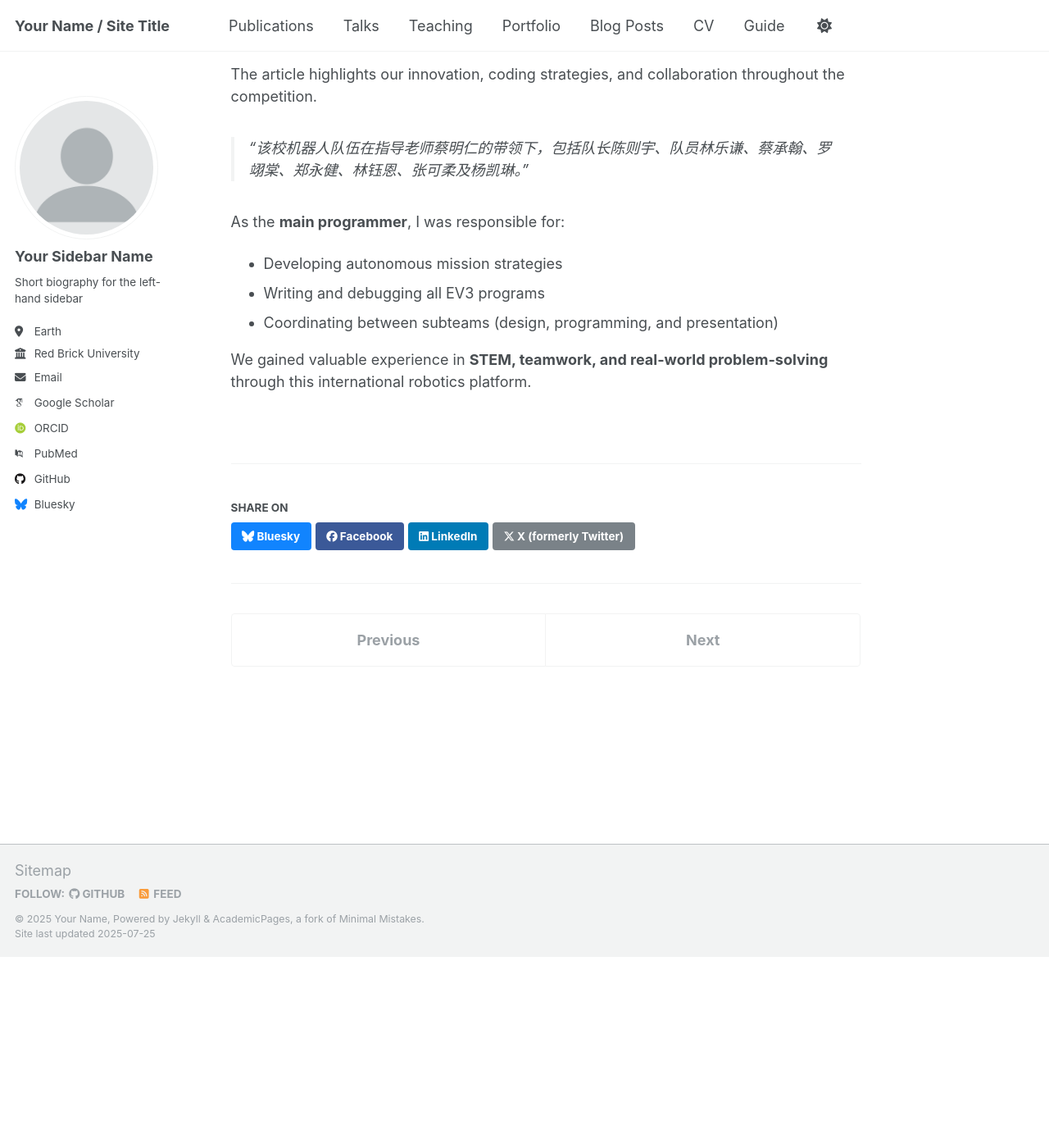
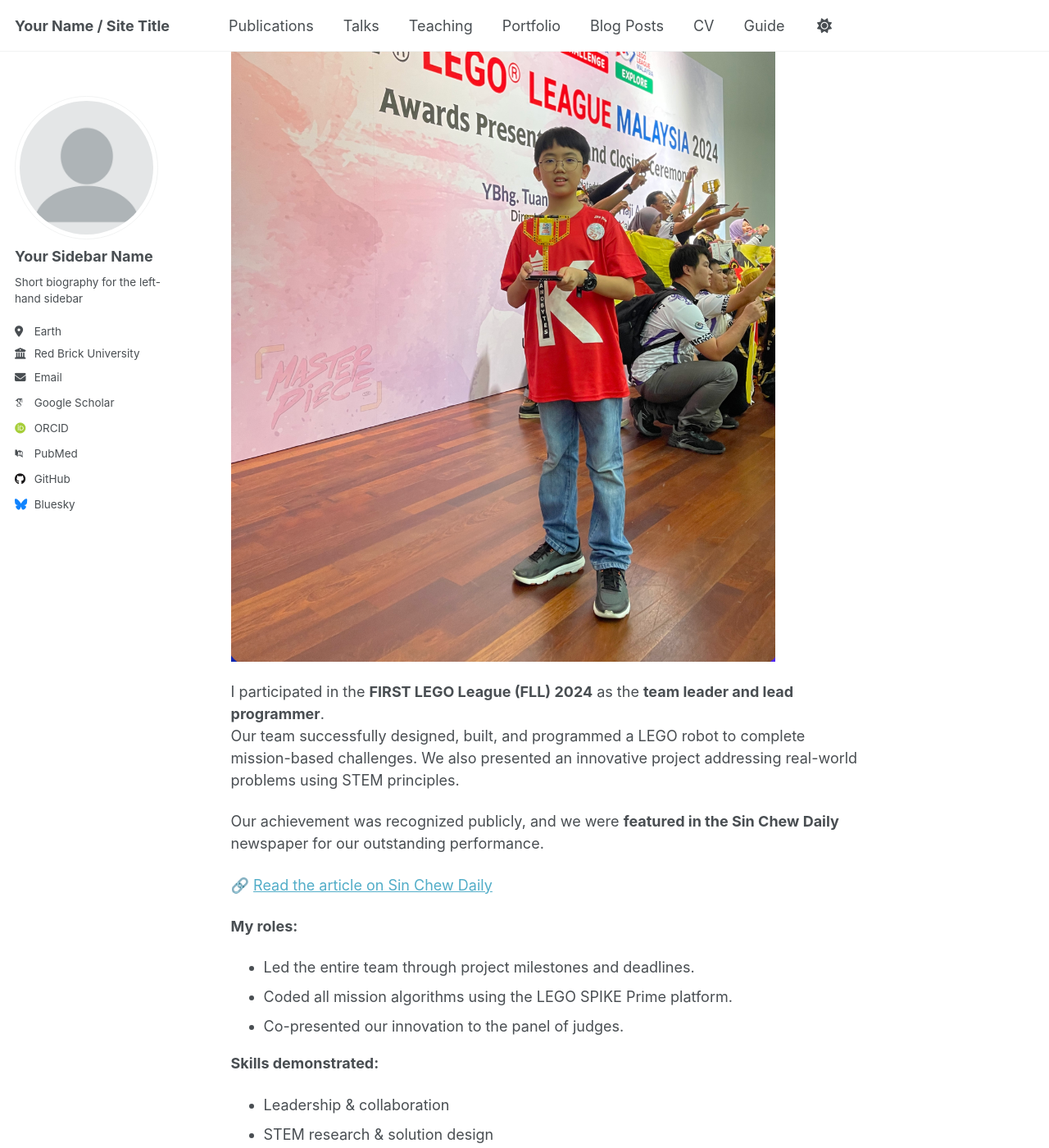
Before and after one commit to zhe-yue922/zhe-yue922.github.io, a Jekyll site: the page built from _portfolio/portfolio-1.md, in a window 1280 px wide and 1400 px high, scrolled down 355 px. Shown: the whole window at 82% size. Built offline with Jekyll 4.4.1, drawn with Linux system fonts in a browser that asks for light colours; some web fonts are replaced; a script that is not in the unit is left out; before the commit the page ends 1522 px from its top, so only the background shows below that; some of the changed text lies outside the part shown.

Commit message:
Update portfolio-1.md

```diff
--- a/_portfolio/portfolio-1.md
+++ b/_portfolio/portfolio-1.md
@@ -1,21 +1,24 @@
 ---
-title: "FIRST LEGO League 2024 – Team Leader & Lead Programmer"
-excerpt: "Led the team to win an award at the FIRST LEGO League 2024; featured in Sin Chew Daily."
+title: "FIRST LEGO League 2024"
+excerpt: "Team leader and lead programmer for the robotics team featured in Sin Chew Daily."
 collection: portfolio
 ---
 
-In **FIRST LEGO League (FLL) 2024**, I served as the **team leader and lead programmer** for our robotics team. We participated in the national-level competition representing **Chung Ling Private High School**, and were **featured in Sin Chew Daily** for our outstanding performance and teamwork.
+![FLL Team Photo](/images/fll_photo.png)
 
-📰 **Media Coverage:**
-[Sin Chew Daily – 星洲日报报导](https://northern.sinchew.com.my/news/20250508/northern/6517253)
+I participated in the **FIRST LEGO League (FLL) 2024** as the **team leader and lead programmer**.
+Our team successfully designed, built, and programmed a LEGO robot to complete mission-based challenges. We also presented an innovative project addressing real-world problems using STEM principles.
 
-The article highlights our innovation, coding strategies, and collaboration throughout the competition.
+Our achievement was recognized publicly, and we were **featured in the Sin Chew Daily** newspaper for our outstanding performance.
 
-> “该校机器人队伍在指导老师蔡明仁的带领下，包括队长陈则宇、队员林乐谦、蔡承翰、罗翊棠、郑永健、林钰恩、张可柔及杨凯琳。”
+🔗 [Read the article on Sin Chew Daily](https://northern.sinchew.com.my/news/20250508/northern/6517253)
 
-As the **main programmer**, I was responsible for:
-- Developing autonomous mission strategies
-- Writing and debugging all EV3 programs
-- Coordinating between subteams (design, programming, and presentation)
+**My roles:**
+- Led the entire team through project milestones and deadlines.
+- Coded all mission algorithms using the LEGO SPIKE Prime platform.
+- Co-presented our innovation to the panel of judges.
 
-We gained valuable experience in **STEM, teamwork, and real-world problem-solving** through this international robotics platform.
+**Skills demonstrated:**
+- Leadership & collaboration
+- STEM research & solution design
+- Robotics & programming
```
